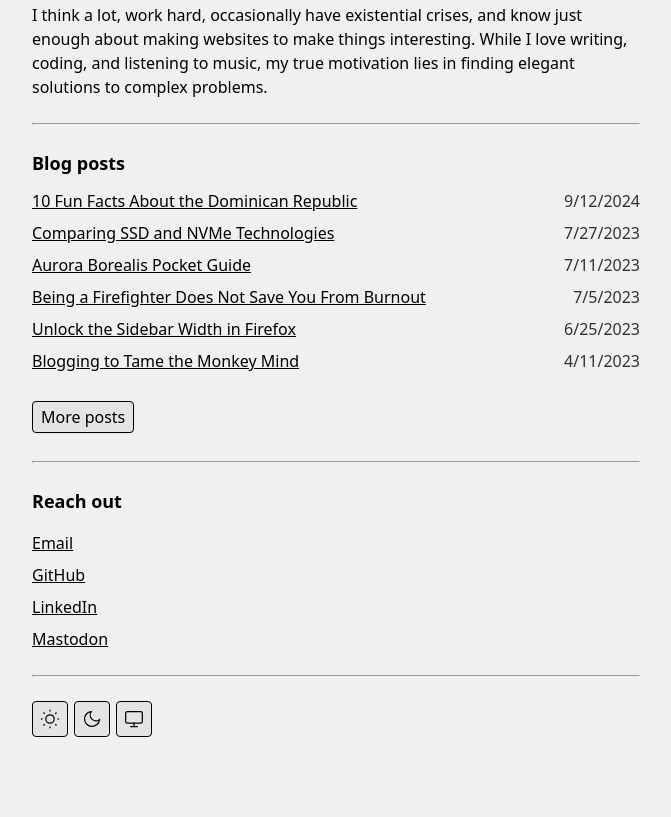
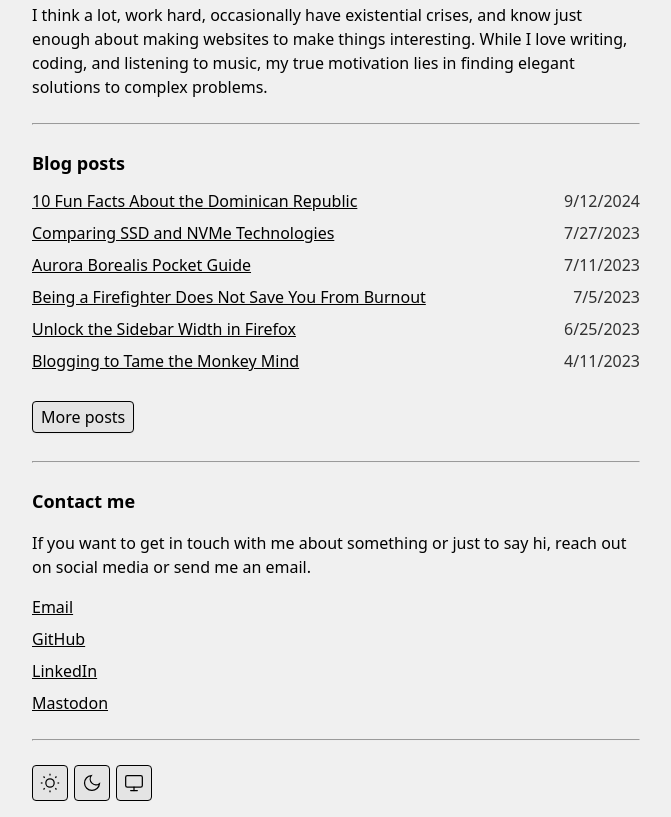
Before and after one commit to semanticdata/barebones, an Astro site: page / in a window 1280 px wide. Shown: the part 439-1256 px from the top of the page, without its empty margins (304-975 px from the left). Before the commit the page ends 1192 px from the top, so only its background shows below. Built offline with nearby package versions, Linux system fonts and the light colour scheme; Astro itself is replaced by a stand-in of ours.

Commit message:
Update ContactMe component with descriptive text and styling

```diff
--- a/src/components/ContactMe.astro
+++ b/src/components/ContactMe.astro
@@ -7,9 +7,13 @@ const socialLinksArray = Object.keys(SOCIAL_LINKS).map((key) => ({
 }));
 ---
 
-<h2 class="animate mb-4 text-lg">Reach out</h2>
+<h2 class="animate mb-4 text-lg">Contact me</h2>
 <section class="animate flex-1">
-  <ul class="grid list-none gap-2 p-0">
+  <p>
+    If you want to get in touch with me about something or just to say hi, reach
+    out on social media or send me an email.
+  </p>
+  <ul class="mt-4 grid list-none gap-2 p-0">
     {
       socialLinksArray.map((link) => (
         <li>
```
